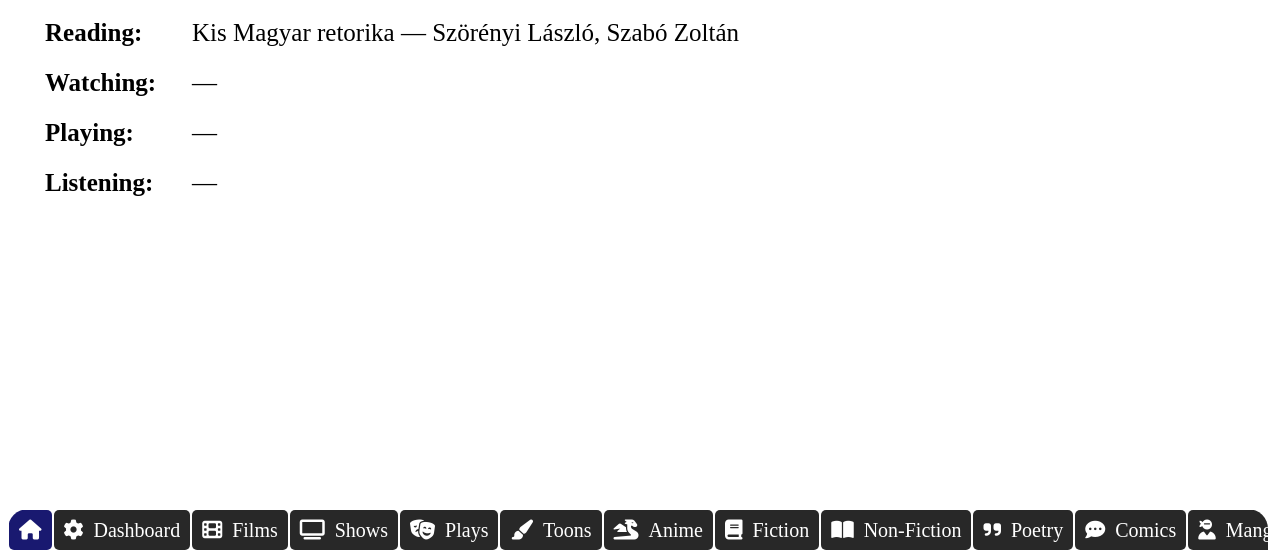
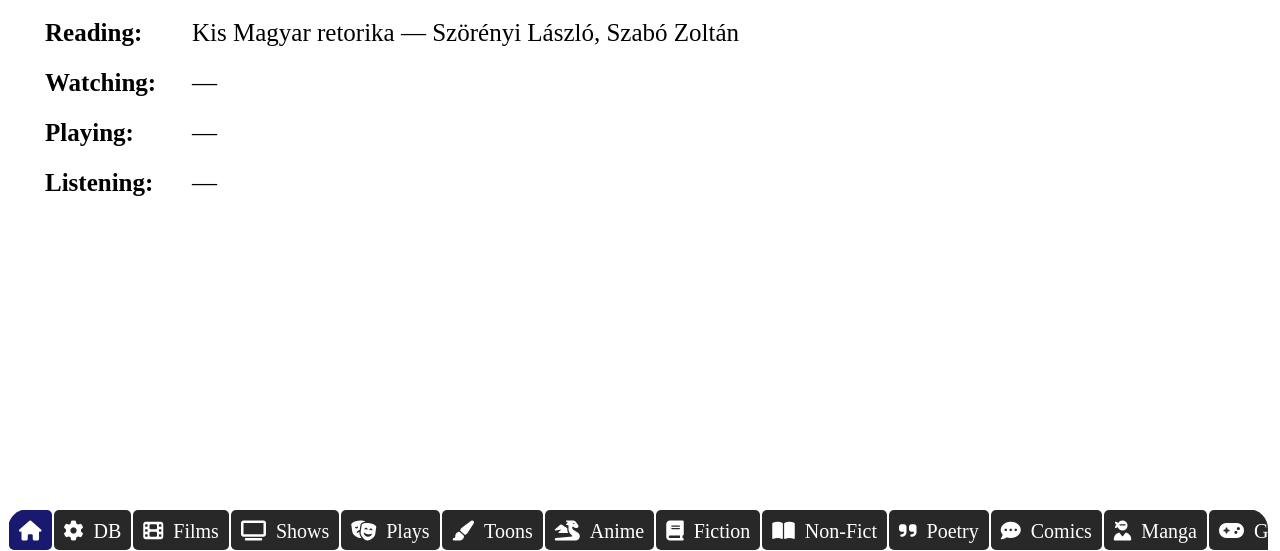
Before and after one commit to Forrai-Zoltan/intentional-consumption, a plain HTML site: page index.html in a window 1280 px wide. Shown: the part 249-800 px from the top of the page. Drawn offline with Linux system fonts and the light colour scheme.

Commit message:
vault backup: 2024-11-04 10:00:51
Affected files:

```diff
--- a/_css/styles.css
+++ b/_css/styles.css
@@ -60,9 +60,9 @@ span, label {
   background-color: rgb(40, 40, 40);
   border-radius: 5px;
   display: flex;
-  align-items: center;
+  align-items:baseline;
   cursor: pointer;
-  text-align: center;
+  text-align:leftw;
   user-select: none;
 }
 
--- a/index.html
+++ b/index.html
@@ -14,14 +14,14 @@
   <header>
     <nav>
       <span><a href="/"><i class="fa-solid fa-house"></i></a></span>
-      <label for="dashboard"><i class="fa-solid fa-gear"></i> Dashboard</label>
+      <label for="dashboard"><i class="fa-solid fa-gear"></i> DB</label>
       <label for="movies"><i class="fa-solid fa-film"></i> Films</label>
       <label for="series"><i class="fa-solid fa-tv"></i> Shows</label>
       <label for="plays"><i class="fa-solid fa-masks-theater"></i> Plays</label>
       <label for="animation"><i class="fa-solid fa-paintbrush"></i> Toons</label>
       <label for="anime"><i class="fa-solid fa-dragon"></i> Anime</label>
       <label for="fiction"><i class="fa-solid fa-book"></i> Fiction</label>
-      <label for="non-fiction"><i class="fa-solid fa-book-open"></i> Non-Fiction</label>
+      <label for="non-fiction"><i class="fa-solid fa-book-open"></i> Non-Fict</label>
       <label for="poetry"><i class="fa-solid fa-quote-right"></i> Poetry</label>
       <label for="comic_books"><i class="fa-solid fa-comment-dots"></i> Comics</label>
       <label for="manga"><i class="fa-solid fa-user-ninja"></i> Manga</label>
```
